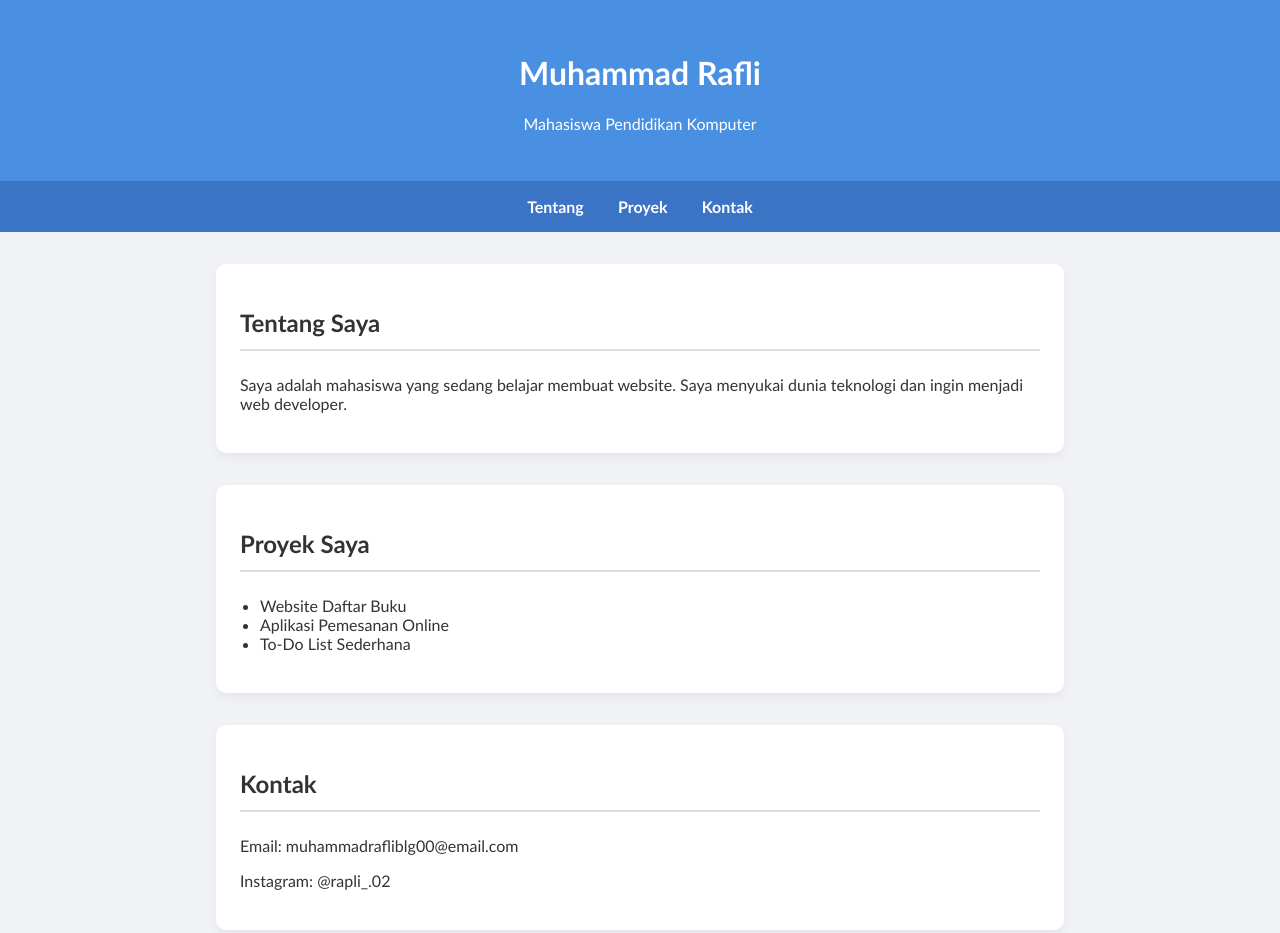
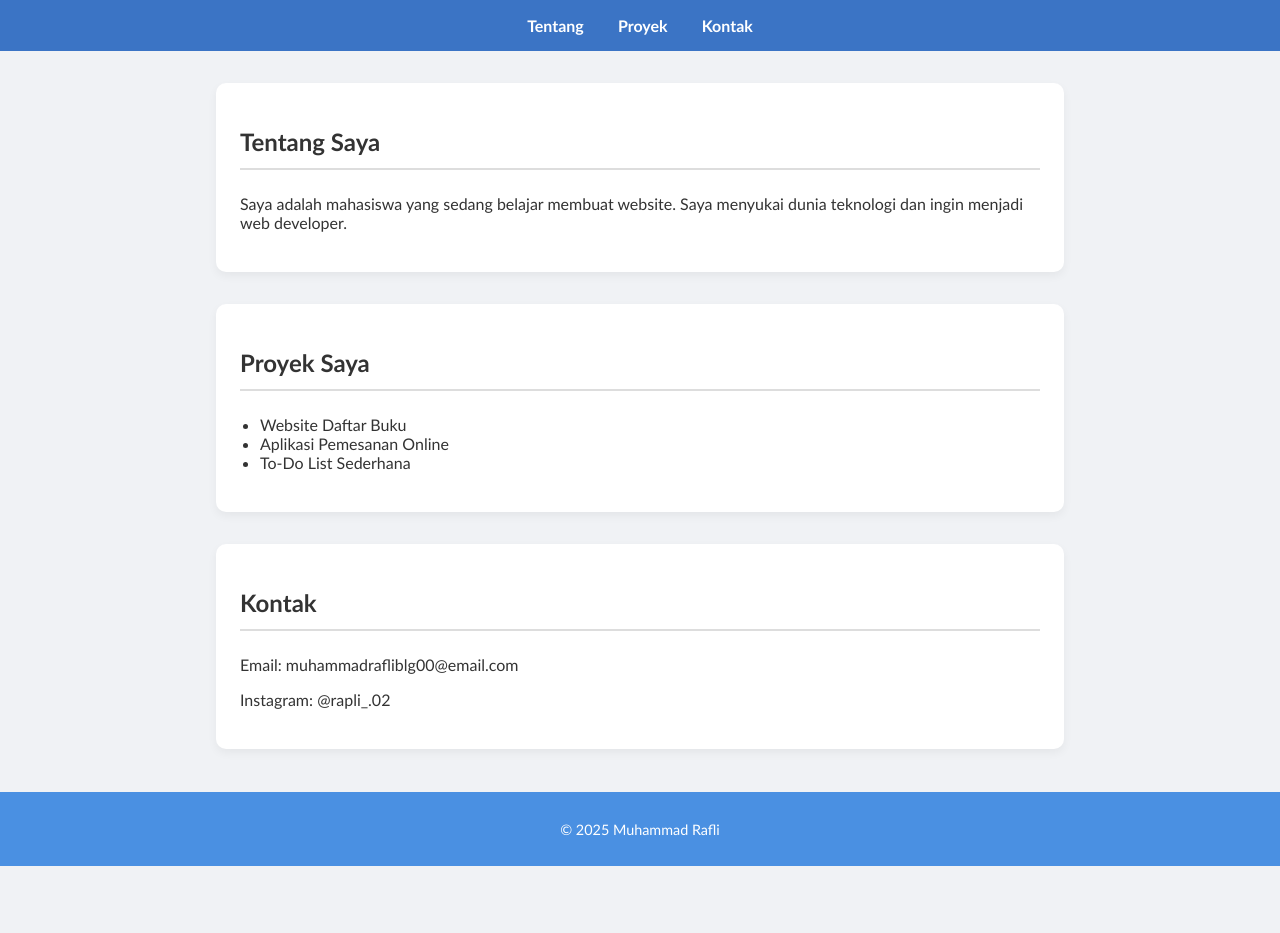
Before and after one commit to Rafli-Code/praktikum8.github.io, a plain HTML site: page index.html in a window 1280 px wide. Shown: the top 933 px of the page. After the commit the page ends 866 px from the top, so only its background shows below. Drawn offline with Linux system fonts and the light colour scheme.

Commit message:
Update index.html

```diff
--- a/index.html
+++ b/index.html
@@ -7,11 +7,6 @@
     <link rel="stylesheet" href="style.css">
 </head>
 <body>
-    <header>
-        <h1>Muhammad Rafli</h1>
-        <p>Mahasiswa Pendidikan Komputer</p>
-    </header>
-
     <nav>
         <a href="#tentang">Tentang</a>
         <a href="#proyek">Proyek</a>
```
